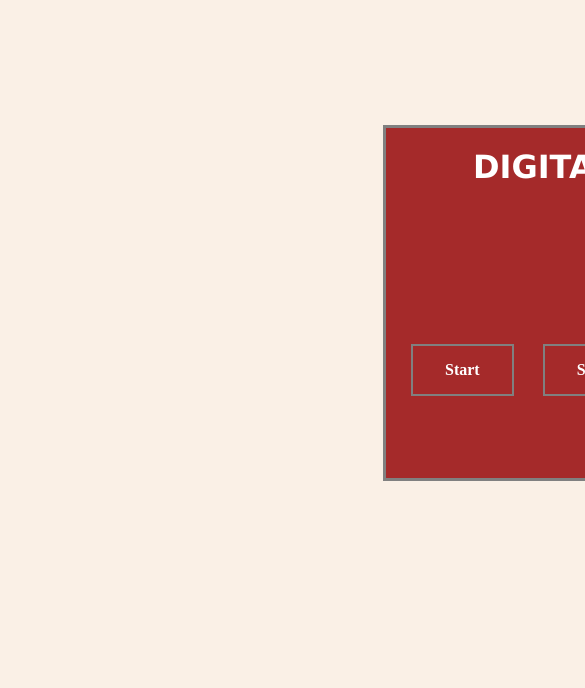
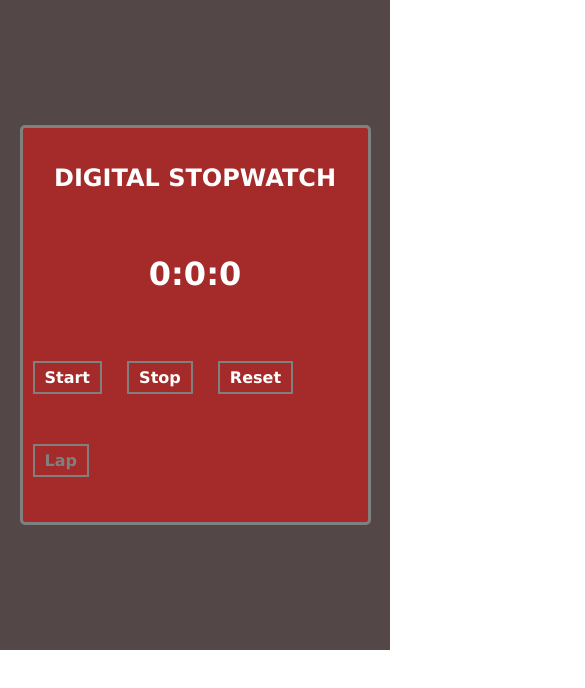
Before and after one commit to Shamim-Al-Mamun/Stopwatch, a plain HTML site: page Public/index.html in a window 390 px wide. Shown: the top 688 px of the page, 585 px wide, since content can reach past the window. Drawn offline with Linux system fonts and the light colour scheme.

Commit message:
css modifiyed

```diff
--- a/Public/index.html
+++ b/Public/index.html
@@ -8,7 +8,8 @@
         <title>Stop Watch</title>
     </head>
     <body>
-        <div class="container">
+        <div class="flex-container" >
+            <div class="flex-item">
                 <h4 class="header" id="heading">DIGITAL STOPWATCH</h4>
                 <h1 class= "display" id="timer">0:0:0</h1>
                 <div class="lap-items">
@@ -16,11 +17,14 @@
                     <span class= "disLap2" value="" id="lap2"></span>
                     <span class= "disLap3" value="" id="lap3"></span>
                 </div>
+                <div>
                     <button class="start-btn" id="start" onclick="start()">Start</button>
                     <button class="stop-btn" id="stop" onclick="stop()">Stop</button>
                     <button class="reset-btn" id="reset" onclick="reset()">Reset</button>
                     <button class="lap-btn" id="lap" onclick="lap()">Lap</button>
                 </div>
+            </div>
+        </div>
     </body>
     <script src = "../index.js"></script>
 </html>
--- a/index.js
+++ b/index.js
@@ -2,7 +2,8 @@ var min = 0;
 var sec = 0;
 var miliSec = 0;
 var timer;
-var x = 1;
+var blinker;
+var xlap = 1;
 
 //Initializing minute, second and milisecond values
 function callTimer() {
@@ -40,8 +41,13 @@ function start() {
     timer = setInterval(callTimer, 10);
 
     //Enable Lap button after start
+    if(!document.getElementById("lap3").innerHTML){
         document.getElementById("lap").disabled = false;
         document.getElementById("lap").style.color = "white";
+    }
+    //clear blink
+    document.getElementById("timer").style.color = "white"
+    clearInterval(blinker);
 }
 
 function stop() {
@@ -57,10 +63,21 @@ function stop() {
     document.getElementById("stop").disabled = true;
     document.getElementById("stop").style.color = "gray";
     clearInterval(timer);
+
+    //blink while stop
+    var n=0;
+    if(!miliSec ==0 || !sec ==0 || !min ==0){
+        blinker =setInterval(()=>{
+        (n % 2  == 0)   ? document.getElementById("timer").style.color = "white"
+                        : document.getElementById("timer").style.color = "brown";
+        n++;
+        }, 500);
+    }
 }
 
 function reset() {
-    stop();
+    clearInterval(timer);
+    clearInterval(blinker);
     min = 0;
     sec = 0;
     miliSec = 0;
@@ -70,25 +87,38 @@ function reset() {
     document.getElementById("lap1").innerHTML="";
     document.getElementById("lap2").innerHTML="";
     document.getElementById("lap3").innerHTML="";
+
+    //enable start button after start
+    document.getElementById("start").disabled = false;
+    document.getElementById("start").style.color = "white";
+
+    document.getElementById("timer").style.color = "white"
+
+    //Diable stop button after stop
+    document.getElementById("stop").disabled = true;
+    document.getElementById("stop").style.color = "gray";
 }
 
 function lap(){
-    if (x ===1){
+    if(!miliSec ==0 || !sec ==0 || !min ==0){
+        if (xlap ===1){
             document.getElementById("lap1").innerHTML=min + ":" + sec +":" + miliSec;
         }
-    if (x ===2){
+        if (xlap ===2){
             document.getElementById("lap2").innerHTML=min + ":" + sec +":" + miliSec;
         }
-    if (x ===3){
+        if (xlap ===3){
             document.getElementById("lap3").innerHTML=min + ":" + sec +":" + miliSec;
-    }
-    if(x > 3){
-        x=1;
+
             //disable Lap Button after 3 laps
             document.getElementById("lap").disabled = true;
             document.getElementById("lap").style.color = "gray";
         }
+        if(xlap > 3){
+            xlap = 1;
+        }
         else{
-        x++;
+            xlap ++;
         }
     }
+}
--- a/style.css
+++ b/style.css
@@ -1,38 +1,41 @@
+body{
+    margin: 0;
+    padding: 0;
+}
 * {
-    font-family: 'Times New Roman', Times, serif;
-    background-color: linen;
+    font-family: 'Lucida Sans', 'Lucida Sans Regular', 'Lucida Grande', 'Lucida Sans Unicode', Geneva, Verdana, sans-serif;
+    box-sizing: border-box;
 }
-.container{
+.flex-container{
+    background-color: rgb(27, 10, 10, .75);
+    width: 100%;
+    height: 650px;
+    display: flex;
+    justify-content: center;
+    align-items: center;
+}
+.flex-item{
     background-color: brown;
-    height: 350px;
-    width:  550px;
-    margin-left: 375px;
-    margin-top: 125px;
+    color: white;
+    min-width: 350px;
+    width: 50%;
+    height: 400px;
     border: 3px solid gray;
+    display: flex;
+    flex-direction: column;
+    border-radius: 5px;
+    justify-content: space-around;
+    align-items: center;
 }
 .header{
-    font-family: 'Lucida Sans', 'Lucida Sans Regular', 'Lucida Grande', 'Lucida Sans Unicode', Geneva, Verdana, sans-serif;
+    color: white;
     font-weight: 700;
-    text-align: center;
-    margin-top: 20px;
-    color: white;
-    font-size: 2rem;
-    background-color: inherit;
+    font-size: 3rem;
+    justify-content: flex-start;
 }
-.display{
-    background-color: inherit;
-    text-align: center;
-    color: white;
-}
-.lap-items{
-    background-color: inherit;
-    text-align: center;
-    margin-bottom: 20px;
-}
-.disLap1, .disLap2, .disLap3{
-    background-color: inherit;
+.lap-items > .disLap1, .disLap2, .disLap3{
     margin: 30px;
-    color: white;
+    padding: 5px;
     font-size: 2rem;
     font-weight: 900;
 }
@@ -41,14 +44,36 @@ button{
     color: rgb(255, 255, 255);
     border: 2.5px solid gray;
     padding: 15px 32px;
-    text-align: center;
-    text-decoration: none;
-    display: inline-block;
-    font-size: 16px;
+    font-size: 1rem;
     font-weight: 600;
-    margin-left: 25px;
+    margin: 10px;
     cursor: pointer;
+    justify-content:flex-end;
+    margin-bottom: 2.5rem;
 }
 button:hover{
     background-color: gray;
 }
+
+@media (max-width: 1100px) {
+    .flex-item{
+        width: 70%;
+    }
+}
+@media (max-width: 800px) {
+    .flex-item{
+        width: 90%;
+    }
+    .header{
+        font-size: 1.5rem;
+        }
+    button{
+        border: 2px solid gray;
+        padding: 5px 10px;
+    }
+    .lap-items > .disLap1, .disLap2, .disLap3{
+        margin: 20px;
+        padding: 2px;
+        font-size: 1rem;
+    }
+}
```
Lines whose indentation alone changed are shown as unchanged.
